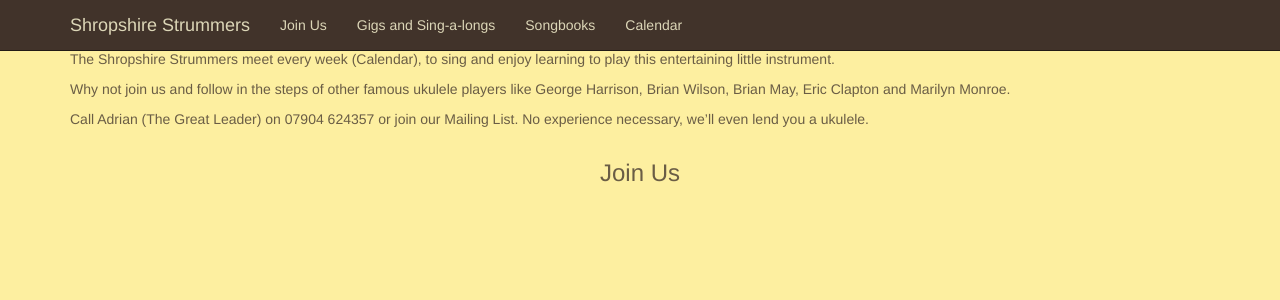
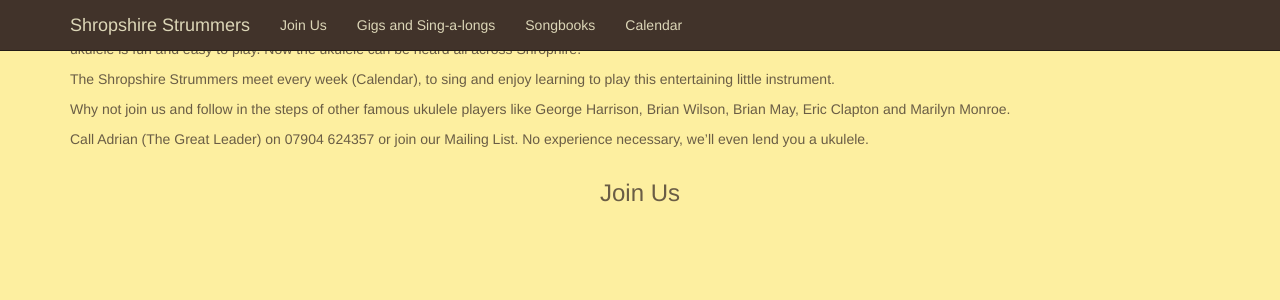
Before and after one commit to joejcollins/ShropshireStrummers, a Jekyll site: the page built from index.md, in a window 1280 px wide. Shown: the top 300 px of the page. Built offline with Jekyll 4.4.1, drawn with Linux system fonts in a browser that asks for light colours.

Commit message:
Added site.css

```diff
--- a/_layouts/default.html
+++ b/_layouts/default.html
@@ -14,6 +14,7 @@
       <script src="https://oss.maxcdn.com/respond/1.4.2/respond.min.js"></script>
     <![endif]-->
     <link rel="stylesheet" type="text/css" href="/css/lavish-bootstrap.css" media="screen">
+    <link rel="stylesheet" type="text/css" href="/css/site.css" media="screen">
 </head>
 <body>
     <div id="wrap">
--- /dev/null
+++ b/css/site.css
@@ -0,0 +1,8 @@
+body {
+  padding-top: 20px;
+  padding-bottom: 20px;
+}
+
+.navbar {
+  margin-bottom: 20px;
+}
```
